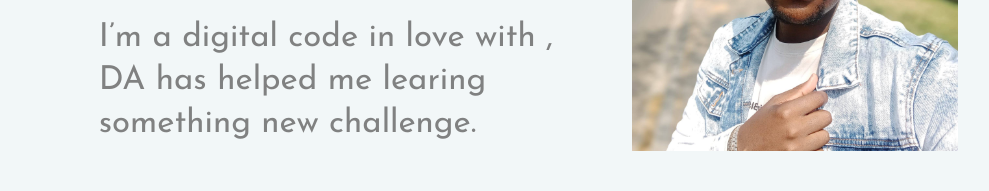
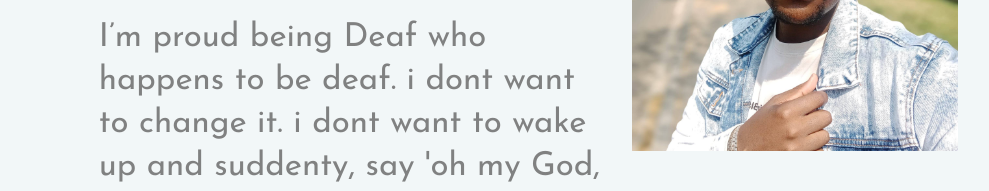
Before and after one commit to SiyabulelaSabu/cv, a plain HTML site: page index.html in a window 1280 px wide. Shown: the part 542-733 px from the top of the page, without its empty margins (23-1012 px from the left). Drawn offline with Linux system fonts and the light colour scheme.

Commit message:
add comment my life

```diff
--- a/index.html
+++ b/index.html
@@ -58,7 +58,7 @@
 						<div class="col-lg-6">
 							<div class="hero-text">
 								<h2>Siyabulela November</h2>
-								<p>I’m a digital code in love with , DA has helped me learing something new challenge.</p>
+								<p>I’m proud being Deaf who happens to be deaf. i dont want to change it. i dont want to wake up and suddenty, say 'oh my God, i can hear. that not my dream. i've raised Deaf. beacuse i'm used to this, im happy.</p>
 							</div>
 							<div class="hero-info">
 								<h2>General Info</h2>
```
